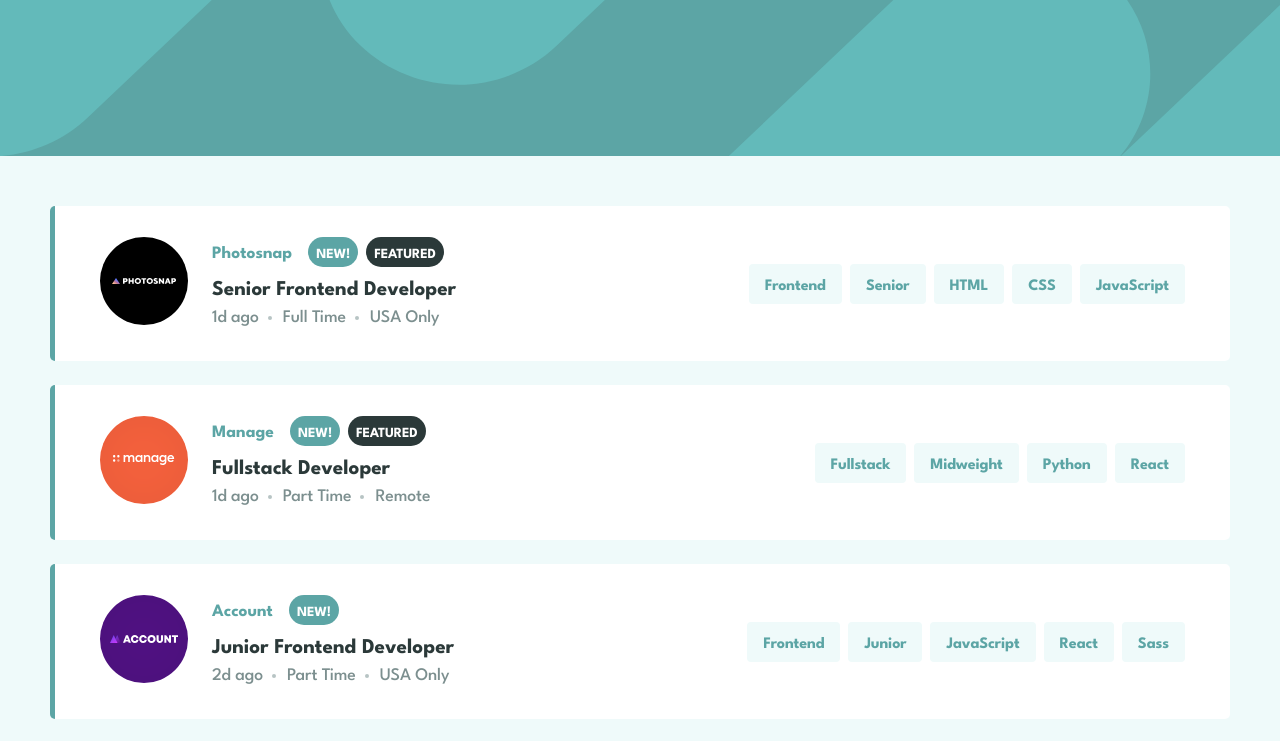
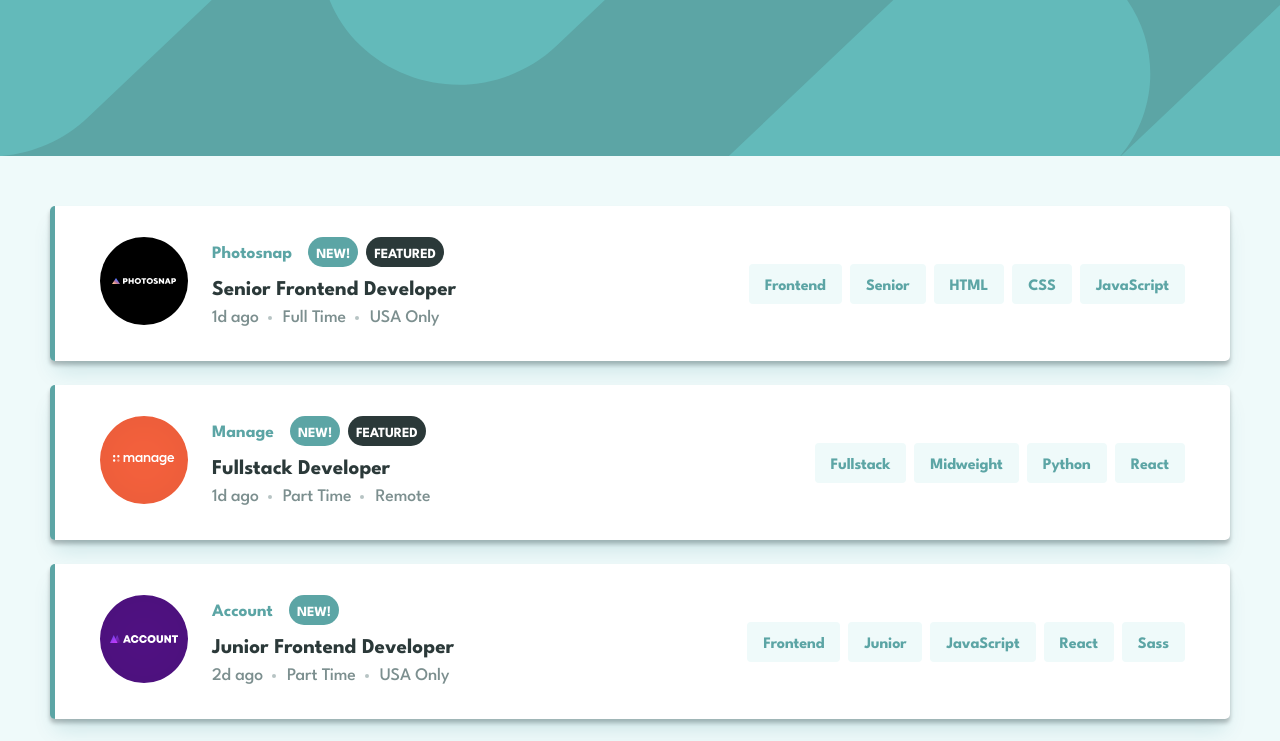
Before and after one commit to maahmoudhamada2/job-listings-with-filtering, a React (Vite) app: page / in a window 1280 px wide. Shown: the top 741 px of the page. Built offline with nearby package versions, Linux system fonts and the light colour scheme.

Commit message:
style(ui): add shadows to filter bar & job card

```diff
--- a/src/components/Job/FiltersBar.tsx
+++ b/src/components/Job/FiltersBar.tsx
@@ -21,7 +21,7 @@ const FiltersBar = ({ activeFilters, setFiltersList }: FilterBarProps) => {
         rounded-[5px] bg-white
         absolute -top-19
         px-[clamp(0.5rem,5vw,1.5rem)] py-5 max-sm:px-2 max-sm:py-4
-        ">
+        shadow-secondary">
         <ul className="flex flex-wrap gap-4">
           {[...activeFilters].map((filterTag) => (
             <FilterItem
--- a/src/components/Job/JobCard.tsx
+++ b/src/components/Job/JobCard.tsx
@@ -27,7 +27,7 @@ const JobCard = ({ job, setActiveFilters }: JobCardProps) => {
   ];
 
   return (
-    <article className="card-container gap-[clamp(1rem,5vw,1.5rem)]">
+    <article className="card-container gap-[clamp(1rem,5vw,1.5rem)] shadow-primary">
       <JobCardHeader headerData={headerData} />
       <hr className=" border-gray-300 xl:hidden" />
       <JobCardFilters
--- a/src/index.css
+++ b/src/index.css
@@ -27,6 +27,8 @@
   --color-green-400: #5ca5a5;
   --color-green-900: #2b3939;
   --font-league: "League Spartan", sans-serif;
+  --shadow-primary: 0 15px 20px -5px #0d718226, 0 4px 4px #00000040;
+  --shadow-secondary: 0 15px 20px -5px #0d718226;
 }
 
 @layer base {
```
